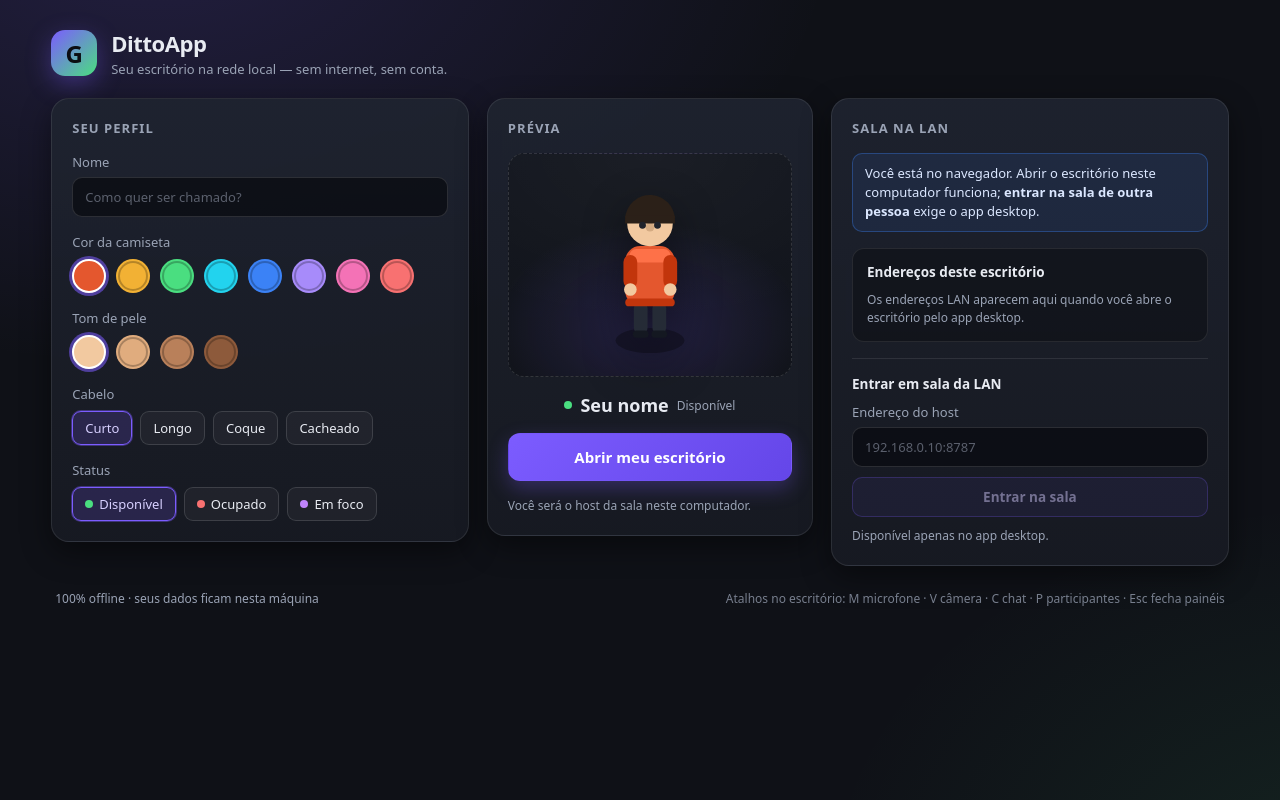
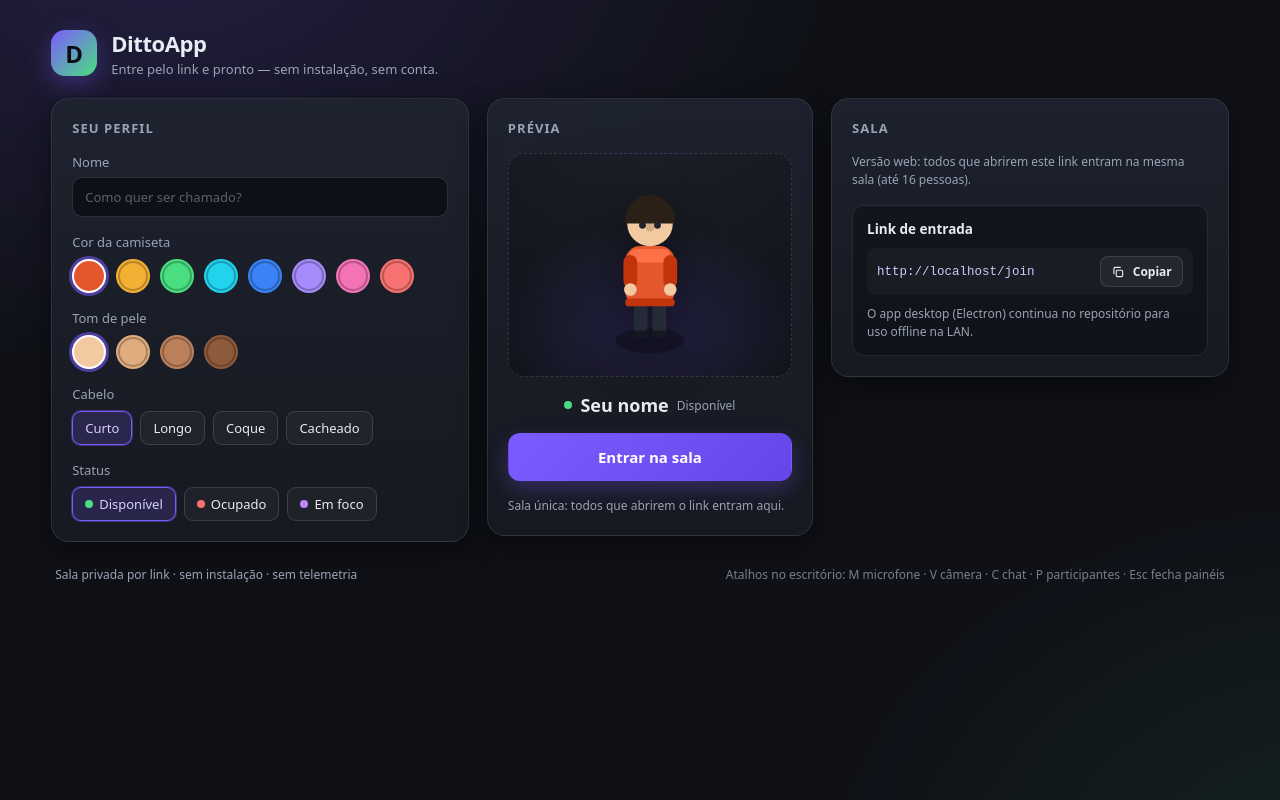
Before and after one commit to luhno/Gat, a React (Vite) app in the folder client/: page / in a window 1280 px wide. Built offline with nearby package versions, Linux system fonts and the light colour scheme.

Commit message:
web-only: T1.2/T1.3/T1.4 (link preview, perfil persistido, home web clara)

```diff
--- a/client/index.html
+++ b/client/index.html
@@ -9,6 +9,12 @@
     />
     <meta name="description" content="DittoApp — entre na sala por um link, sem instalar. Escritório virtual com chat e voz/vídeo por proximidade." />
     <meta name="theme-color" content="#16181d" />
+    <meta property="og:type" content="website" />
+    <meta property="og:site_name" content="DittoApp" />
+    <meta property="og:title" content="DittoApp — entre na sala pelo link" />
+    <meta property="og:description" content="Escritório virtual com chat e voz/vídeo por proximidade. Sem instalação: abra o link e entre." />
+    <meta name="twitter:card" content="summary" />
+    <link rel="icon" type="image/svg+xml" href="/favicon.svg" />
     <title>DittoApp</title>
   </head>
   <body>
--- a/client/src/App.tsx
+++ b/client/src/App.tsx
@@ -3,7 +3,7 @@ import { useEffect, useRef, useState } from "react"
 import { MAX_NAME_LENGTH } from "@shared/constants"
 
 import { Notice } from "./components/Notice"
-import { bootstrapDesktop, hasDesktopBridge } from "./desktop"
+import { bootstrapDesktop, hasDesktopBridge, persistProfile } from "./desktop"
 import { HomeScreen } from "./home/HomeScreen"
 import { connection } from "./net/connection"
 import { OfficeScreen } from "./office/OfficeScreen"
@@ -42,6 +42,7 @@ export function App() {
       profile.name = requested || (hasDesktopBridge ? "Convidado" : `Convidado ${Math.floor(1000 + Math.random() * 9000)}`)
     }
     actions.setProfile(profile)
+    void persistProfile(profile).catch(() => undefined)
     connection.connect(profile).catch((cause: unknown) => {
       actions.setError(cause instanceof Error ? cause.message : "Não foi possível entrar na sala da LAN.")
     })
--- a/client/src/desktop.ts
+++ b/client/src/desktop.ts
@@ -1,6 +1,8 @@
-import type { DesktopBridge, DesktopSettings, JoinResult } from "@shared/bridge"
-import type { PlayerProfile } from "@shared/types"
+import { DEFAULT_DESKTOP_SETTINGS, type DesktopBridge, type DesktopSettings, type JoinResult } from "@shared/bridge"
+import { MAX_NAME_LENGTH } from "@shared/constants"
+import type { HairStyle, PlayerProfile, UserStatus } from "@shared/types"
 
+import { HAIR_STYLES, SHIRT_COLORS, SKIN_TONES, STATUSES } from "./components/palette"
 import { actions, getState } from "./state/store"
 
 /** The preload bridge. Undefined when a LAN guest opens the office URL in a plain browser. */
@@ -8,9 +10,45 @@ export const desktop: DesktopBridge | null = typeof window !== "undefined" ? (wi
 
 export const hasDesktopBridge = desktop !== null
 
+/**
+ * Web sessions have no desktop settings file; the profile is kept in localStorage so a
+ * visitor keeps their name/avatar across reloads and tabs.
+ */
+const PROFILE_STORAGE_KEY = "dittoapp.profile.v1"
+
+const storedProfile = (): PlayerProfile | null => {
+  try {
+    const raw = localStorage.getItem(PROFILE_STORAGE_KEY)
+    if (!raw) return null
+    const value = JSON.parse(raw) as Partial<Record<keyof PlayerProfile, unknown>>
+    if (typeof value.name !== "string" || !value.name.trim()) return null
+    return {
+      name: value.name.trim().slice(0, MAX_NAME_LENGTH),
+      shirtColor:
+        typeof value.shirtColor === "string" && SHIRT_COLORS.includes(value.shirtColor)
+          ? value.shirtColor
+          : DEFAULT_DESKTOP_SETTINGS.defaultShirtColor,
+      skinTone:
+        typeof value.skinTone === "string" && SKIN_TONES.includes(value.skinTone)
+          ? value.skinTone
+          : DEFAULT_DESKTOP_SETTINGS.defaultSkinTone,
+      hairStyle: HAIR_STYLES.includes(value.hairStyle as HairStyle)
+        ? (value.hairStyle as HairStyle)
+        : DEFAULT_DESKTOP_SETTINGS.defaultHairStyle,
+      status: STATUSES.includes(value.status as UserStatus) ? (value.status as UserStatus) : DEFAULT_DESKTOP_SETTINGS.defaultStatus,
+    }
+  } catch {
+    return null
+  }
+}
+
 /** Load desktop-only state (app mode + persisted settings) and apply defaults to the profile. */
 export async function bootstrapDesktop(): Promise<void> {
-  if (!desktop) return
+  if (!desktop) {
+    const profile = storedProfile()
+    if (profile) actions.setProfile(profile)
+    return
+  }
   const [info, settings] = await Promise.all([desktop.getConnectionInfo(), desktop.getSettings()])
   actions.setDesktop(info)
   actions.setSettings(settings)
@@ -25,9 +63,17 @@ export async function bootstrapDesktop(): Promise<void> {
   }
 }
 
-/** Persist the profile fields that should prefill the next session. */
+/** Persist the profile fields that should prefill the next session (desktop settings or localStorage). */
 export async function persistProfile(profile: PlayerProfile): Promise<void> {
-  if (!desktop || !profile.name) return
+  if (!profile.name) return
+  if (!desktop) {
+    try {
+      localStorage.setItem(PROFILE_STORAGE_KEY, JSON.stringify(profile))
+    } catch {
+      // Private mode / storage disabled: the profile simply does not survive a reload.
+    }
+    return
+  }
   const settings: Partial<DesktopSettings> = {
     defaultName: profile.name,
     defaultShirtColor: profile.shirtColor,
--- a/client/src/home/HomeScreen.tsx
+++ b/client/src/home/HomeScreen.tsx
@@ -120,16 +120,20 @@ export function HomeScreen() {
     status: profile.status,
   }
 
+  // Web (no desktop bridge): single shared room, no LAN tools.
+  const web = !hasDesktopBridge
+  const shareUrl = `${window.location.origin}/join`
+
   return (
     <div className="home">
       <header className="home-header">
         <div className="home-brand">
           <span className="home-logo" aria-hidden="true">
-            G
+            D
           </span>
           <div>
             <h1>DittoApp</h1>
-            <p>Seu escritório na rede local — sem internet, sem conta.</p>
+            <p>{web ? "Entre pelo link e pronto — sem instalação, sem conta." : "Seu escritório na rede local — sem internet, sem conta."}</p>
           </div>
         </div>
       </header>
@@ -259,20 +263,19 @@ export function HomeScreen() {
             onClick={() => void openOffice()}
             disabled={connecting}
           >
-            {connecting ? "Conectando…" : isGuest ? "Entrar no escritório do host" : "Abrir meu escritório"}
+            {connecting ? "Conectando…" : web ? "Entrar na sala" : isGuest ? "Entrar no escritório do host" : "Abrir meu escritório"}
           </button>
+          {web ? (
+            <p className="home-hint">Sala única: todos que abrirem o link entram aqui.</p>
+          ) : (
             <p className="home-hint">Você será o host da sala neste computador.</p>
+          )}
         </section>
 
+        {hasDesktopBridge ? (
           <section className="home-card home-room" aria-labelledby="home-room-title">
             <h2 id="home-room-title">Sala na LAN</h2>
 
-          {hasDesktopBridge ? null : (
-            <Notice kind="info">
-              Você está no navegador. Abrir o escritório neste computador funciona; <strong>entrar na sala de outra pessoa</strong> exige o app
-              desktop.
-            </Notice>
-          )}
             {isGuest ? (
               <div className="guest-banner">
                 <Notice kind="info">Você está conectado ao endereço LAN de outro computador.</Notice>
@@ -339,10 +342,28 @@ export function HomeScreen() {
             {formError ? <Notice kind="error">{formError}</Notice> : null}
             {error ? <Notice kind="error">{error}</Notice> : null}
           </section>
+        ) : (
+          <section className="home-card home-room" aria-labelledby="home-room-title">
+            <h2 id="home-room-title">Sala</h2>
+            <p className="home-hint">Versão web: todos que abrirem este link entram na mesma sala (até 16 pessoas).</p>
+            <div className="lan-box" data-testid="web-room-link">
+              <h3>Link de entrada</h3>
+              <ul className="address-list">
+                <li>
+                  <code>{shareUrl}</code>
+                  <CopyButton text={shareUrl} label="Copiar link da sala" />
+                </li>
+              </ul>
+              <p className="home-hint">O app desktop (Electron) continua no repositório para uso offline na LAN.</p>
+            </div>
+            {formError ? <Notice kind="error">{formError}</Notice> : null}
+            {error ? <Notice kind="error">{error}</Notice> : null}
+          </section>
+        )}
       </main>
 
       <footer className="home-footer">
-        <span>100% offline · seus dados ficam nesta máquina</span>
+        <span>{web ? "Sala privada por link · sem instalação · sem telemetria" : "100% offline · seus dados ficam nesta máquina"}</span>
         <span className="home-footer-hint">Atalhos no escritório: M microfone · V câmera · C chat · P participantes · Esc fecha painéis</span>
       </footer>
     </div>
```
Also changed, not shown: deploy/verify-online.mjs (+45 -0 lines), client/public/favicon.svg (added), 13 other files (tests, documents, lock files or other folders). Lines whose indentation alone changed are shown as unchanged.
